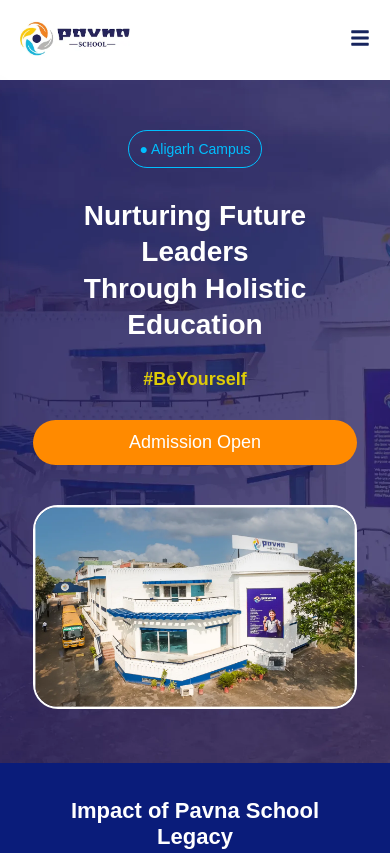
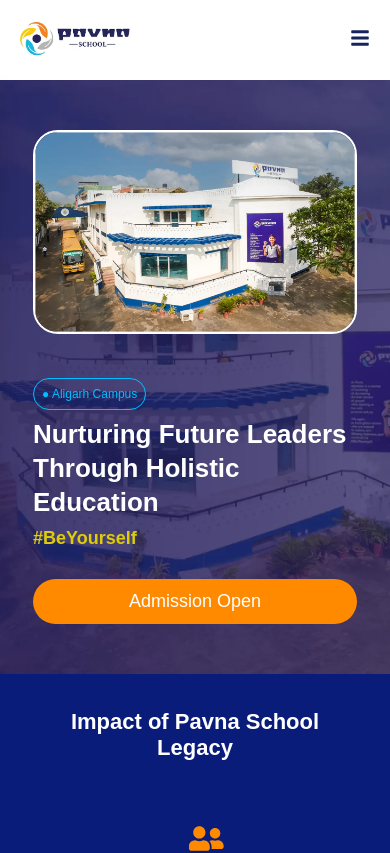
Before and after one commit to pooja-meet/DETTROIN-INT---School_Website, a React (Vite) app in the folder frontend/: page / in a window 390 px wide. Shown: the top 853 px of the page. Built offline with nearby package versions, Linux system fonts and the light colour scheme.

Commit message:
updated Home Updated

```diff
--- a/frontend/src/Component/Home/Home.css
+++ b/frontend/src/Component/Home/Home.css
@@ -558,17 +558,27 @@
         padding: 50px 15px;
     }
 
+
     .campus {
-        font-size: 14px;
+        padding: 8px;
+        margin-bottom: 8px;
+        font-size: 12px;
+    }
+
+    .hero-content {
+        flex-direction: column-reverse;
+        text-align: left;
     }
 
     .left h1 {
-        font-size: 28px;
+        font-size: 26px;
+        margin-bottom: 9px;
     }
 
     .left h3 {
         font-size: 18px;
     }
+
 
     .left button {
         width: 100%;
```
